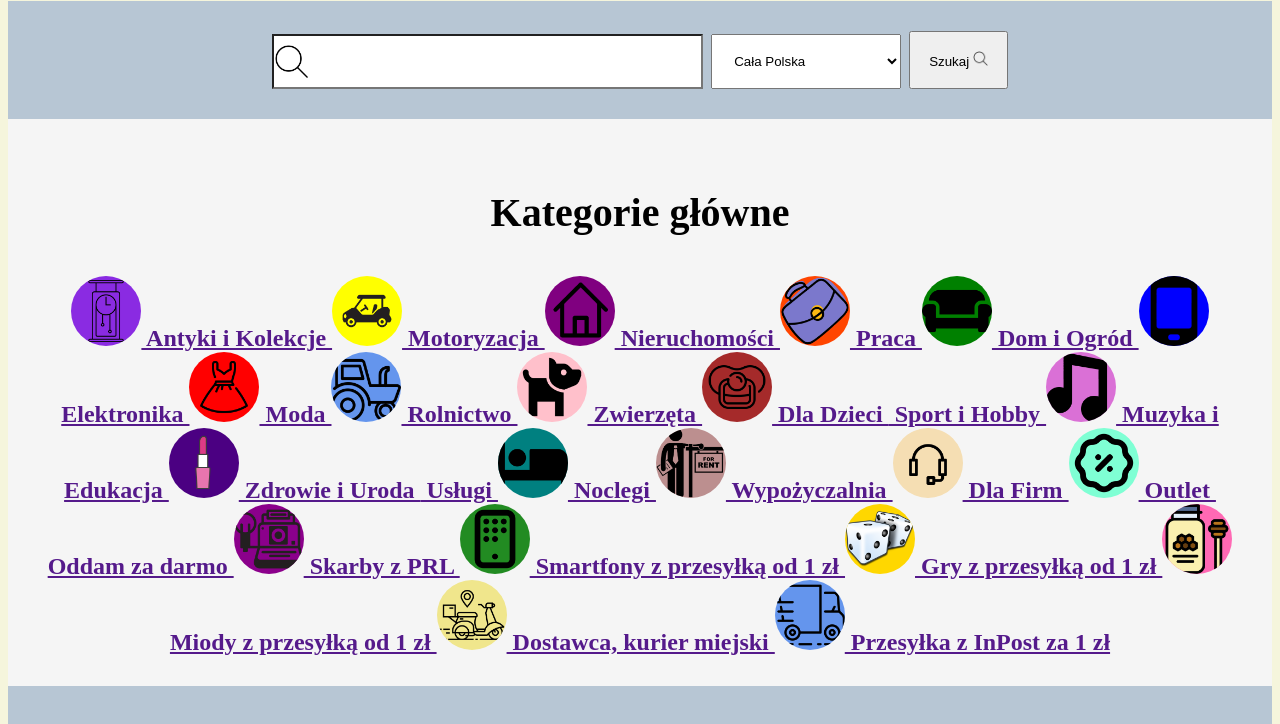
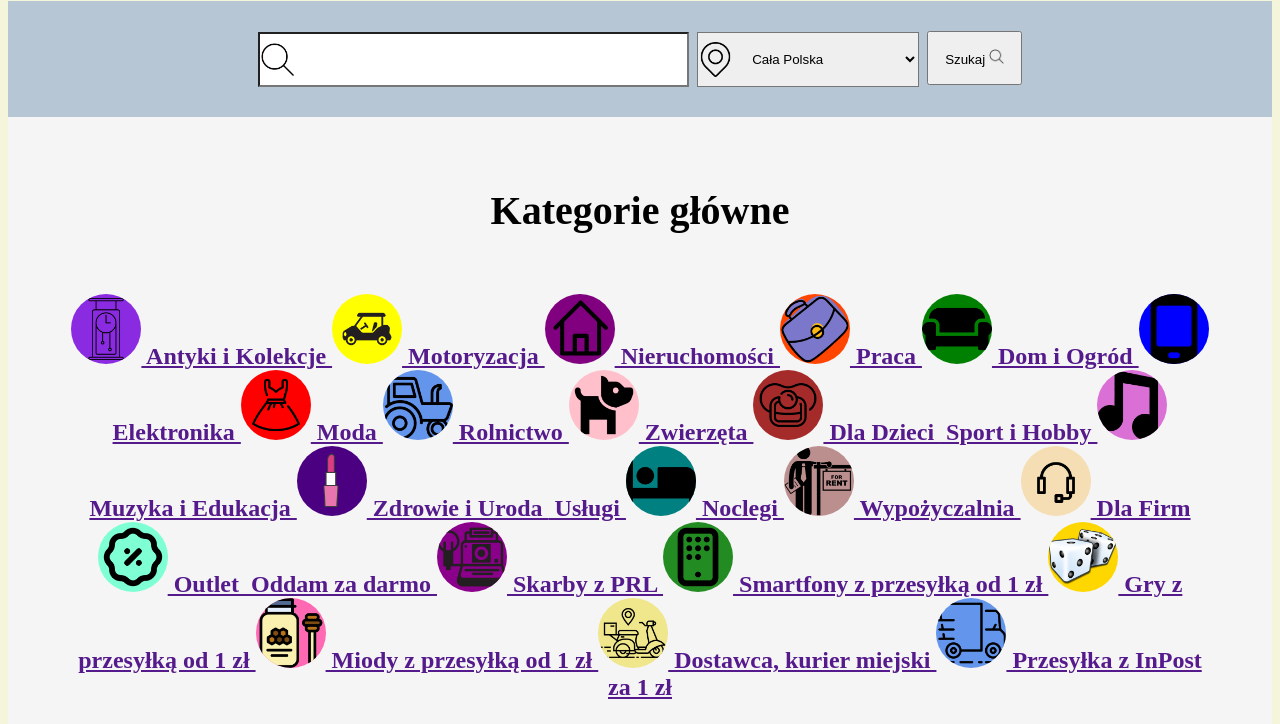
Before and after one commit to Nataliee97/olx-html-css, a plain HTML site: page index.html in a window 1280 px wide. Shown: the part 76-800 px from the top of the page. Drawn offline with Linux system fonts and the light colour scheme.

Commit message:
ikona w selekcie, próby pozycjonowania

```diff
--- a/index.html
+++ b/index.html
@@ -52,6 +52,7 @@
 
     <h2>
         <p class="category">Kategorie główne</p>
+        <div class="category">
             <a href="">
                 <img src="ikony/antiqe.png" alt="" class="antiqe" width="70px">
                 Antyki i Kolekcje
@@ -152,6 +153,7 @@
                 <img src="ikony/shipping.png" alt="" class="shipping" width="70px">
                 Przesyłka z InPost za 1 zł
             </a>
+        </div>
     </h2>
 
     <h3>
--- a/style.css
+++ b/style.css
@@ -39,13 +39,15 @@ button.add {
 }
 
 h1, h2, h3, footer {
-
+    display: inline-flexbox;
+    justify-content: center;
     text-align: center;
     background-color: rgb(183, 198, 212);
     padding: 30px;
     margin-left: 50px;
     margin-right: 50px;
     margin: 0;
+    text-decoration: none;
 }
 
 input {
@@ -61,27 +63,29 @@ input {
 
 select {
     padding: 18px;
+    padding-left: 50px;
+    background-image: url(ikony/place.png);
+    background-position: left center;
+    background-repeat: no-repeat;
+    background-size: 35px;
 }
 
 button.search {
-    padding: 18px;
+    padding: 16px;
     margin: 0;
     text-align: center;
     float: none;
 }
 
-h1 {
-    text-decoration: none;
-}
-
 h2 {
     background-color: whitesmoke;
-    display: flexbox;
+    justify-content: space-evenly;
 }
 
 h2 img {
     border-radius: 40px;
 }
+
 img.antiqe {
     background-color: blueviolet;
 }
```
Lines whose indentation alone changed are shown as unchanged.
